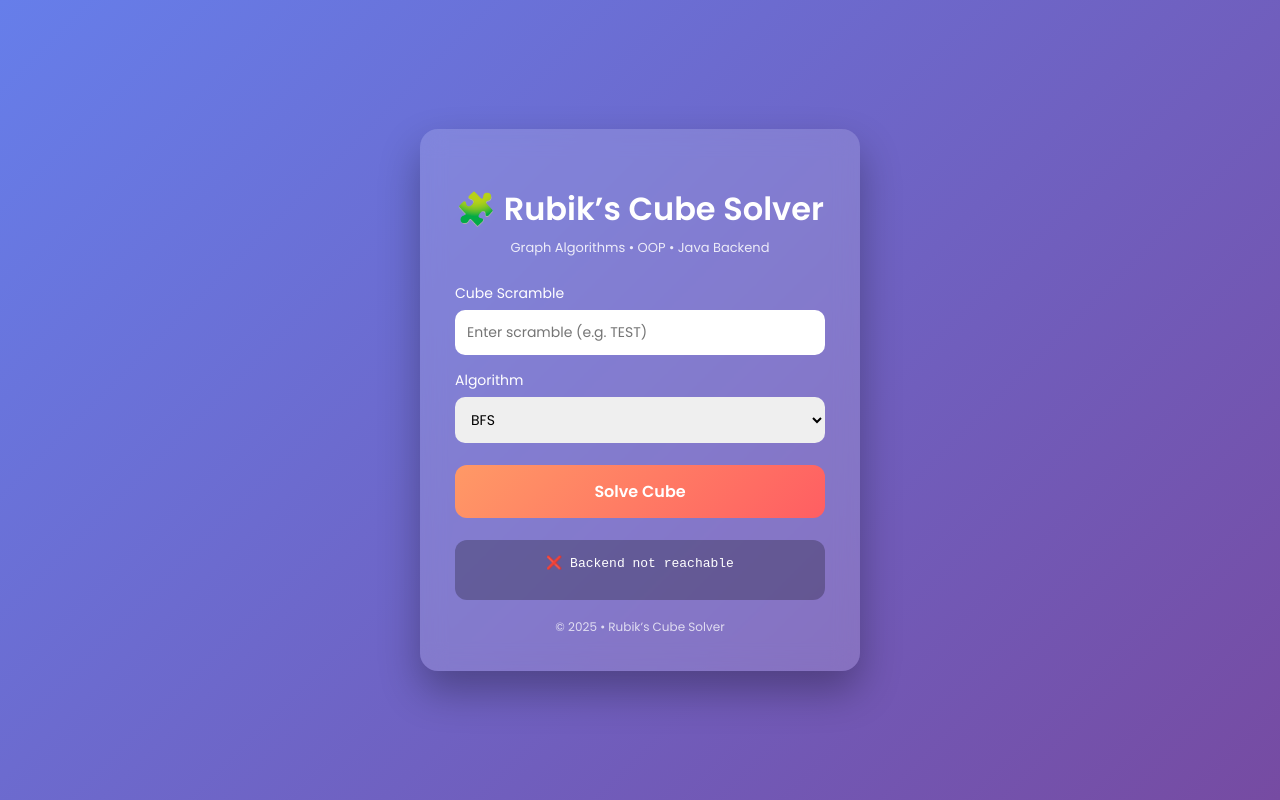
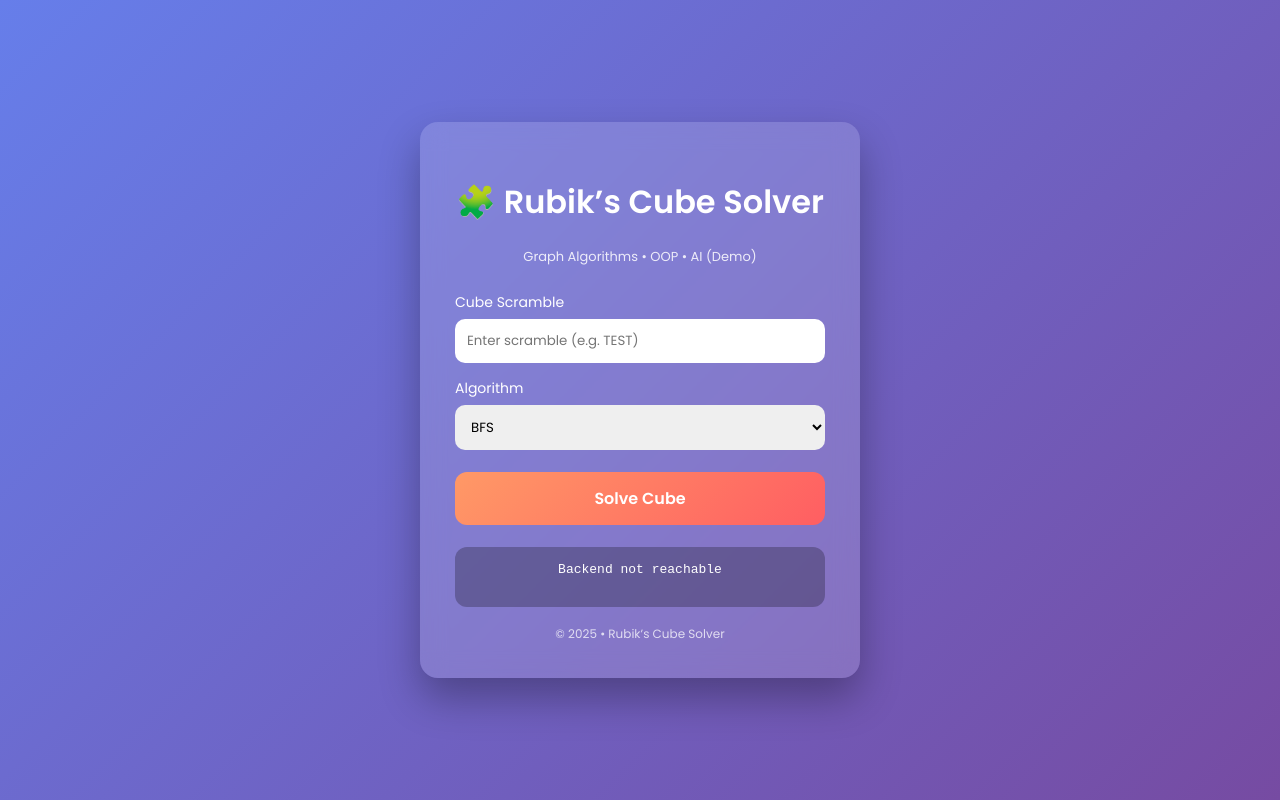
Before and after one commit to deborgo06/Rubiks-Cube-Solver, a plain HTML site: page index.html in a window 1280 px wide. Both pictures are taken after a click on the button "Solve Cube". Drawn offline with Linux system fonts and the light colour scheme; no server answers.

Commit message:
index.html

```diff
--- a/index.html
+++ b/index.html
@@ -29,18 +29,11 @@ body {
     backdrop-filter: blur(12px);
     box-shadow: 0 20px 40px rgba(0,0,0,0.3);
     color: #fff;
-    animation: fadeIn 0.8s ease;
-}
-
-@keyframes fadeIn {
-    from { opacity: 0; transform: translateY(20px); }
-    to { opacity: 1; transform: translateY(0); }
 }
 
 h1 {
     text-align: center;
     font-weight: 600;
-    margin-bottom: 5px;
 }
 
 .subtitle {
@@ -62,12 +55,6 @@ input, select {
     border-radius: 10px;
     border: none;
     margin-top: 6px;
-    font-size: 14px;
-    outline: none;
-}
-
-input:focus, select:focus {
-    box-shadow: 0 0 0 2px rgba(255,255,255,0.6);
 }
 
 button {
@@ -81,12 +68,6 @@ button {
     font-size: 16px;
     font-weight: 600;
     cursor: pointer;
-    transition: transform 0.2s, box-shadow 0.2s;
-}
-
-button:hover {
-    transform: translateY(-2px);
-    box-shadow: 0 10px 25px rgba(0,0,0,0.3);
 }
 
 .output {
@@ -97,7 +78,6 @@ button:hover {
     font-family: monospace;
     min-height: 60px;
     text-align: center;
-    animation: fadeIn 0.5s ease;
 }
 
 .footer {
@@ -113,7 +93,7 @@ button:hover {
 
 <div class="card">
     <h1>🧩 Rubik’s Cube Solver</h1>
-    <div class="subtitle">Graph Algorithms • OOP • Java Backend</div>
+    <div class="subtitle">Graph Algorithms • OOP • AI (Demo)</div>
 
     <label>Cube Scramble</label>
     <input id="scramble" placeholder="Enter scramble (e.g. TEST)">
@@ -121,14 +101,14 @@ button:hover {
     <label>Algorithm</label>
     <select id="method">
         <option value="BFS">BFS</option>
-        <option value="ASTAR">A*</option>
+        <option value="ASTAR">A* (AI Demo)</option>
         <option value="KOCIEMBA">Kociemba</option>
     </select>
 
     <button onclick="solve()">Solve Cube</button>
 
     <div class="output" id="output">
-        Solution will appear here ✨
+        Solution will appear here
     </div>
 
     <div class="footer">
@@ -139,7 +119,7 @@ button:hover {
 <script>
 function solve() {
     const output = document.getElementById("output");
-    output.innerText = "Solving... ⏳";
+    output.innerText = "Solving...";
 
     fetch("http://localhost:8080/solve", {
         method: "POST",
@@ -154,7 +134,7 @@ function solve() {
         output.innerText = data.solution;
     })
     .catch(() => {
-        output.innerText = "❌ Backend not reachable";
+        output.innerText = "Backend not reachable";
     });
 }
 </script>
```
